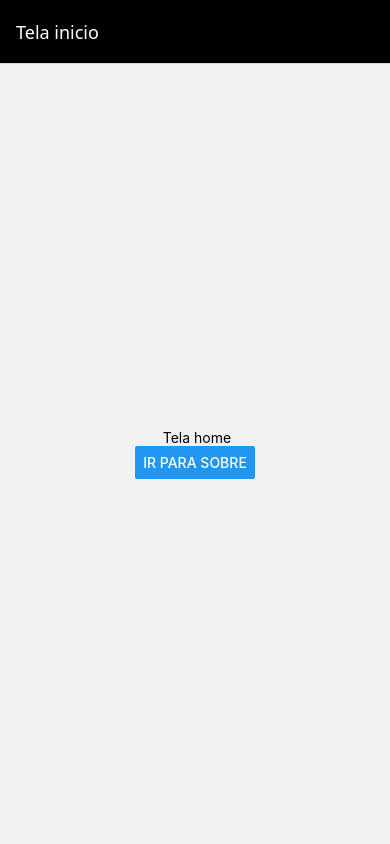
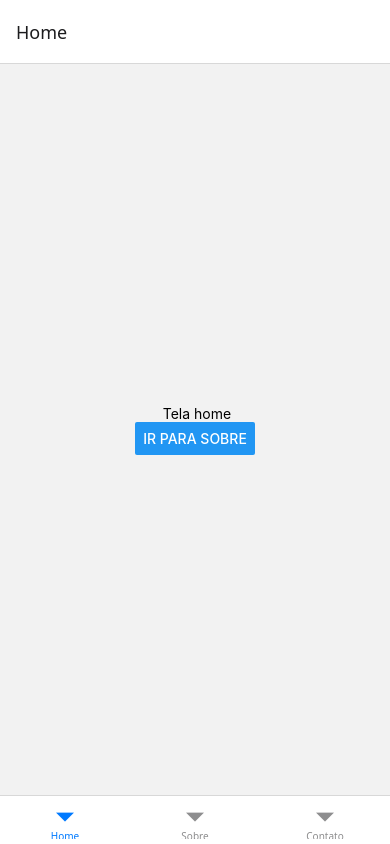
Before and after one commit to emytonton/advanced-react-native, a React Native app: screen /Home in a window 390 px wide. Built offline with nearby package versions, Linux system fonts and the light colour scheme.

Commit message:
build: add vector icons

```diff
--- a/App.js
+++ b/App.js
@@ -1,7 +1,8 @@
 import React from "react";
 
 import {NavigationContainer} from '@react-navigation/native'
-import { createNativeStackNavigator } from "@react-navigation/native-stack";
+import { createBottomTabNavigator } from "@react-navigation/bottom-tabs";
+
 
 
 import Home from "./src/pages/home";
@@ -9,35 +10,30 @@ import Sobre from "./src/pages/Sobre";
 import Contato from "./src/pages/Contato";
 
 
-const Stack = createNativeStackNavigator();
+
+const Tab = createBottomTabNavigator();
 
 export default function App(){
   return(
   <NavigationContainer>
-    <Stack.Navigator>
-
-      <Stack.Screen name="Home"  component={Home} options={{
-        title: 'Tela inicio',
-        headerStyle:{
-          backgroundColor: '#000'
-        },
-        headerTintColor:'#FFF'
-
-      }}
-
+    <Tab.Navigator>
+      <Tab.Screen
+      name="Home"
+      component={Home}
       />
 
+      <Tab.Screen
+      name="Sobre"
+      component={Sobre}
+      />
 
-      <Stack.Screen
+      <Tab.Screen
       name="Contato"
       component={Contato}
       />
+    </Tab.Navigator>
 
 
-
-      <Stack.Screen name="Sobre" component={Sobre}  />
-
-    </Stack.Navigator>
   </NavigationContainer>
   );
 
--- a/package.json
+++ b/package.json
@@ -10,6 +10,8 @@
     "test": "jest"
   },
   "dependencies": {
+    "@react-native-vector-icons/evil-icons": "^12.0.1",
+    "@react-native-vector-icons/fontawesome6": "^12.0.1",
     "@react-native/new-app-screen": "0.80.0",
     "@react-navigation/bottom-tabs": "^7.4.0",
     "@react-navigation/native": "^7.1.14",
@@ -17,7 +19,8 @@
     "react": "19.1.0",
     "react-native": "0.80.0",
     "react-native-safe-area-context": "^5.5.0",
-    "react-native-screens": "^4.11.1"
+    "react-native-screens": "^4.11.1",
+    "react-native-vector-icons": "^10.2.0"
   },
   "devDependencies": {
     "@babel/core": "^7.25.2",
--- a/src/pages/home/index.js
+++ b/src/pages/home/index.js
@@ -2,6 +2,10 @@ import React from "react";
 import { View, Text, StyleSheet, Button } from "react-native";
 
 import { useNavigation } from "@react-navigation/native";
+
+import Icon from "@react-native-vector-icons/evil-icons";
+import Feather from 'react-native-vector-icons/Feather';
+
 
 
 export default function Home(){
@@ -14,6 +18,7 @@ export default function Home(){
     return(
         <View style = {styles.container}>
             <Text> Tela home</Text>
+
             <Button  title="Ir para sobre" onPress={navegaSobre}/>
         </View>
     );
```
Also changed, not shown: 2 other files (tests, documents, lock files or other folders).
